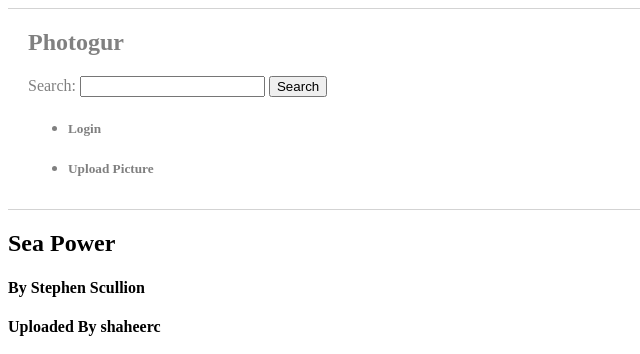
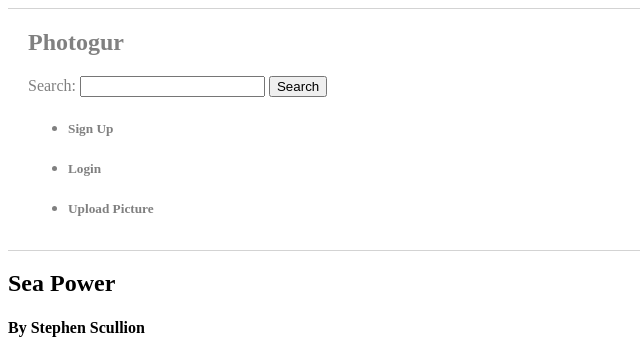
Before and after one commit to ShaheerC/photogur_part1, a Django app: page /pictures/1 in a window 1280 px wide. Shown: the top 354 px of the page, without its empty margins (0-640 px from the left). Run offline with Django 3.2, Linux system fonts and the light colour scheme; data comes from the database, SQL or seed files in the repository.

Commit message:
added a signup link to base html

```diff
--- a/photogur/templates/base.html
+++ b/photogur/templates/base.html
@@ -20,6 +20,7 @@
                 </label>
                 <input type="submit" value="Search" />
                 <ul>
+                    <li><h5><a href="/signup">Sign Up</h5></a></li>
                     <li>{% if request.user.is_authenticated %}
                             <h5><a href="/logout">Logout</h5></a>
                         {% else %}
```
